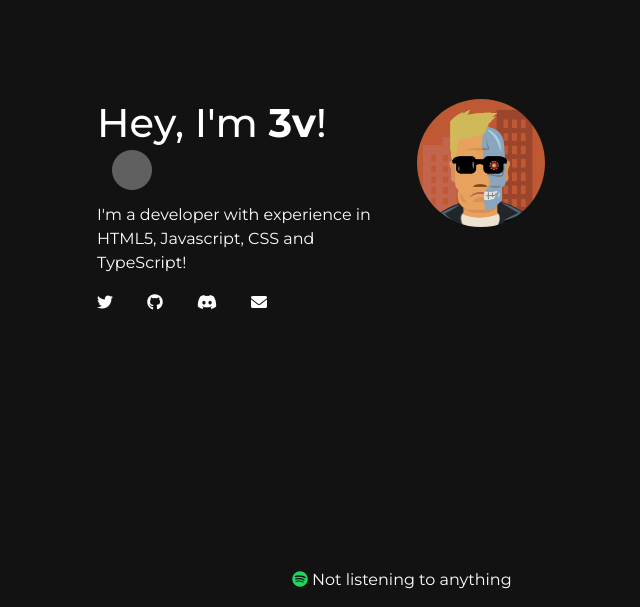
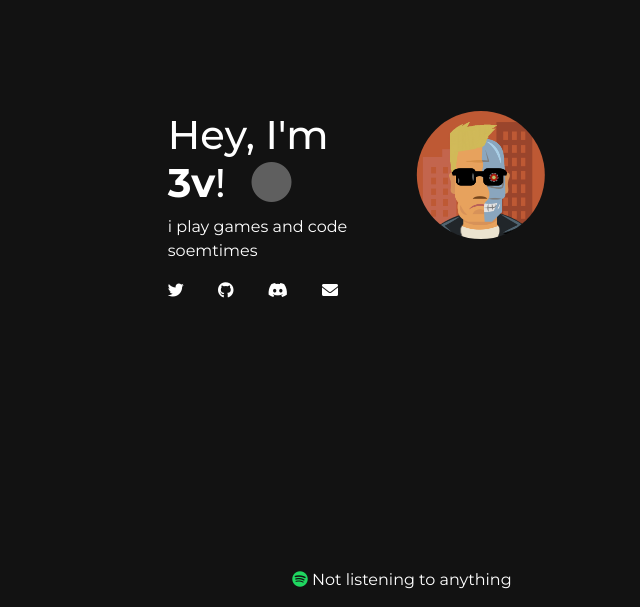
Before and after one commit to m0iph/personal-website-master, a plain HTML site: page index.html in a window 1280 px wide. Shown: the part 193-800 px from the top of the page, without its empty margins (238-878 px from the left). Drawn offline with nearby package versions, Linux system fonts and the light colour scheme; no server answers.

Commit message:
Update index.html

```diff
--- a/index.html
+++ b/index.html
@@ -58,14 +58,14 @@
 							></i>
 
 						</h1>
-						<p>I'm a developer with experience in HTML5, Javascript, CSS and TypeScript!</p>
+						<p>i play games and code soemtimes</p>
 						<a href="https://twitter.com/3visual_" class="icon-link">
 							<i class="fa-brands fa-twitter icon-pad-start"></i>
 						</a>
 						<a href="https://github.com/3visual" class="icon-link">
 							<i class="fa-brands fa-github icon-pad"></i>
 						</a>
-						<a href="https://discord.gg/42069" class="icon-link">
+						<a href="https://discord.gg/donaldtrump" class="icon-link">
 							<i class="fa-brands fa-discord icon-pad"></i>
 						</a>
 
```
